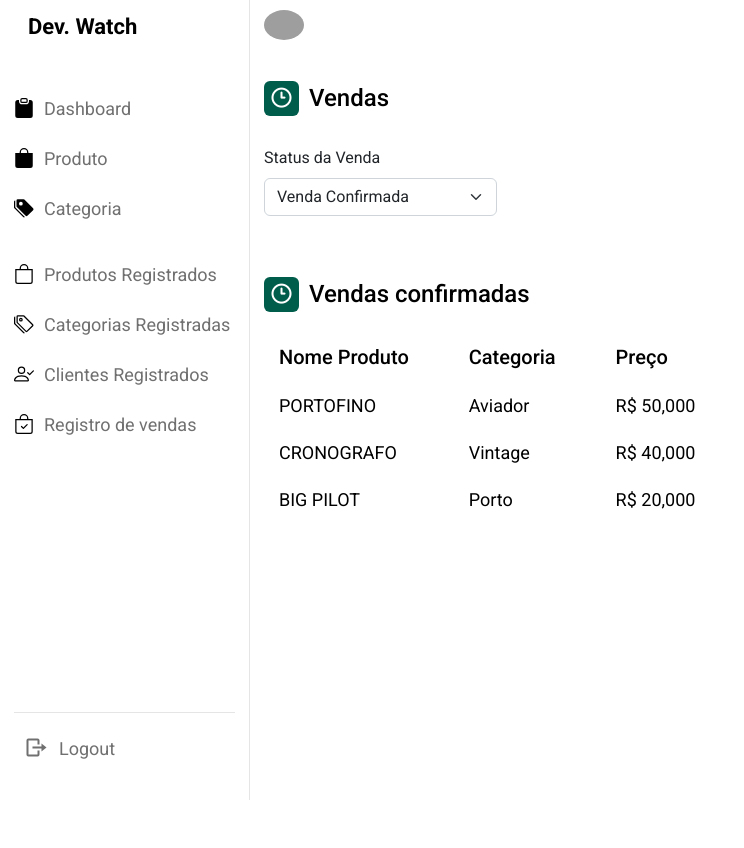
After one commit to kaiquesouzasantos/etec-cidade-tiradentes-programacao-web-2-projeto, a PHP site: page /view/formularios/cadastro/vendas.php in a window 1280 px wide. The commit adds this page. Shown: the whole page, without its empty margins (0-744 px from the left). Run offline with PHP 8.4, Linux system fonts and the light colour scheme; grey boxes are pictures that could not be loaded.

Commit message:
add files

```diff
--- a/projetoPW/controller/ViewController.php
+++ b/projetoPW/controller/ViewController.php
@@ -82,27 +82,17 @@
                             <span class="link-name">Categoria</span>
                         </a></li>
 
-                        <li><a class="navdash-links" href="'.$arquivo.'cliente.php">
-                        <img class="icon-nav" src="'.$caminho.'assets/img/person-icon.svg" alt="nav icon" />
-                            <span class="link-name">Clientes</span>
-                        </a></li>
-
-                        <li><a class="navdash-links" href="'.$arquivo.'vendas.php">
-                            <img class="icon-nav" src="'.$caminho.'assets/img/buy-icon.svg" alt="nav icon" />
-                            <span class="link-name">Vendas</span>
-                        </a></li>
-
-                        <li><a class="navdash-links" href="'.$arquivo.'cadastro-produto.php">
+                        <li><a class="navdash-links" href="'.$arquivo.'produtos.php">
                         <img class="icon-nav" src="'.$caminho.'assets/img/product-nobg-icon.svg" alt="nav icon" />
                             <span class="link-name">Produtos Registrados</span>
                         </a></li>
 
-                        <li><a class="navdash-links" href="'.$arquivo.'cadastro-categoria.php">
+                        <li><a class="navdash-links" href="'.$arquivo.'categorias.php">
                         <img class="icon-nav" src="'.$caminho.'assets/img/category-nobg-icon.svg" alt="nav icon" />
                             <span class="link-name">Categorias Registradas</span>
                         </a></li>
 
-                        <li><a class="navdash-links" href="'.$arquivo.'cliente.php">
+                        <li><a class="navdash-links" href="'.$arquivo.'clientes.php">
                         <img class="icon-nav" src="'.$caminho.'assets/img/person-nobg-icon.svg" alt="nav icon" />
                             <span class="link-name">Clientes Registrados</span>
                         </a></li>
--- a/projetoPW/view/assets/css/styles-dashboard.css
+++ b/projetoPW/view/assets/css/styles-dashboard.css
@@ -118,7 +118,7 @@ nav .menu-items {
     position: relative;
 }
 
-.menu-items li:nth-child(5) {
+.menu-items li:nth-child(3) {
     margin-bottom: 1rem;
 }
 
@@ -316,7 +316,7 @@ nav.close~.dashboard .top {
 }
 
 .dashboard .dash-content {
-    padding-top: 50px;
+    padding-top: 10px;
 }
 
 .dash-content .title {
@@ -401,6 +401,7 @@ nav.close~.dashboard .top {
 
 .activity .activity-data {
     display: flex;
+    gap: 30px;
 }
 
 .activity-data .data {
@@ -446,6 +447,10 @@ nav.close~.dashboard .top {
     background-color: var(--black-light-color);
     border: none;
     color: #FFF;
+}
+
+.register-data {
+    justify-content: flex-start;
 }
 
 @media (max-width: 1000px) {
--- a/projetoPW/view/dashboard.php
+++ b/projetoPW/view/dashboard.php
@@ -10,7 +10,6 @@
     <!-- SECTION -->
     <section class="dashboard">
         <div class="top">
-            <i class="uil uil-bars sidebar-toggle"></i>
             <img src="assets/img/icon_admin.png" alt="">
         </div>
 
--- a/projetoPW/view/formularios/cadastro/formulario-cadastro-categoria.php
+++ b/projetoPW/view/formularios/cadastro/formulario-cadastro-categoria.php
@@ -14,8 +14,6 @@
     <!-- SECTION -->
     <section class="dashboard">
         <div class="top">
-            <i class="uil uil-bars sidebar-toggle"></i>
-
             <img src="../../assets/img/icon_admin.png" alt="">
         </div>
 
@@ -33,7 +31,6 @@
                             <input type="text" class="form-control" name="txtNome" minlength="3" maxlength="50" required>
                         </div>
 
-
                         <div class="col-12">
                             <button type="submit" class="btn btn-warning">Cadastrar</button>
                         </div>
--- a/projetoPW/view/formularios/cadastro/formulario-cadastro-produto.php
+++ b/projetoPW/view/formularios/cadastro/formulario-cadastro-produto.php
@@ -13,8 +13,6 @@
     <!-- SECTION -->
     <section class="dashboard">
         <div class="top">
-            <i class="uil uil-bars sidebar-toggle"></i>
-
             <img src="assets/img/icon_admin.png" alt="">
         </div>
 
@@ -42,7 +40,6 @@
                                 <?php CategoriaController::listaOpcoesCategoria(); ?>
                             </select>
                         </div>
-
                         <div class="mb-3">
                             <label class="form-label data-form">Descrição</label>
                             <textarea type="text" class="form-control" name="txtDescricao" rows="3" minlength="10" maxlength="300" required></textarea>
@@ -54,7 +51,7 @@
                         </div>
                         <div class="col-md-4">
                             <label class="form-label data-form">Quantidade</label>
-                            <input type="number" class="form-control" name="txtQuantidade" placeholder="1" min="1" required>
+                            <input type="number" class="form-control" name="txtQuantidade" placeholder="1" min="1" required >
                         </div>
 
                         <div class="col-12">
--- /dev/null
+++ b/projetoPW/view/formularios/cadastro/vendas.php
@@ -0,0 +1,67 @@
+<?php require_once("../../../router.php");?>
+
+<!DOCTYPE html>
+<html lang="pt-br">
+<?php ViewController::getHeadDashboard(); ?>
+<body>
+    <!-- SIDE LINKS -->
+    <?php ViewController::getNavDashboard("../../", ""); ?>
+
+
+  <!-- SECTION -->
+  <section class="dashboard">
+    <div class="top">
+      <img src="assets/img/icon_admin.png" alt="">
+    </div>
+
+    <div class="dash-content">
+      <div class="activity">
+        <div class="title">
+          <i class="uil uil-clock-three"></i>
+          <span class="text">Vendas</span>
+        </div>
+
+        <div class="activity-data register-data">
+          <div class="col-md-20">
+            <label class="form-label data-form">Status da Venda</label>
+            <select class="form-select" name="sales" required>
+              <option selected value="confirmation">Venda Confirmada</option>
+              <option value="waitingConfirmation">Aguardando Confirmação</option>
+              <option value="finished">Venda Finalizada</option>
+            </select>
+          </div>
+
+        </div>
+
+        <div class="title">
+          <i class="uil uil-clock-three"></i>
+          <span class="text">Vendas confirmadas</span>
+        </div>
+        <div class="activity-data register-data">
+          <div class="data">
+            <span class="data-title">Nome Produto</span>
+            <span class="data-list">PORTOFINO</span>
+            <span class="data-list">CRONOGRAFO</span>
+            <span class="data-list">BIG PILOT</span>
+          </div>
+          <div class="data">
+            <span class="data-title">Categoria</span>
+            <span class="data-list">Aviador</span>
+            <span class="data-list">Vintage</span>
+            <span class="data-list">Porto</span>
+          </div>
+          <div class="data">
+            <span class="data-title">Preço</span>
+            <span class="data-list">R$ 50,000</span>
+            <span class="data-list">R$ 40,000</span>
+            <span class="data-list">R$ 20,000</span>
+          </div>
+
+        </div>
+      </div>
+  </section>
+
+  <script src="assets/js/main.js"></script>
+</body>
+
+</html>
```
Also changed, not shown: projetoPW/view/formularios/cadastro/categorias.php (added, +44 -0 lines), projetoPW/view/formularios/cadastro/clientes.php (added, +45 -0 lines), projetoPW/view/formularios/cadastro/produtos.php (added, +50 -0 lines).
